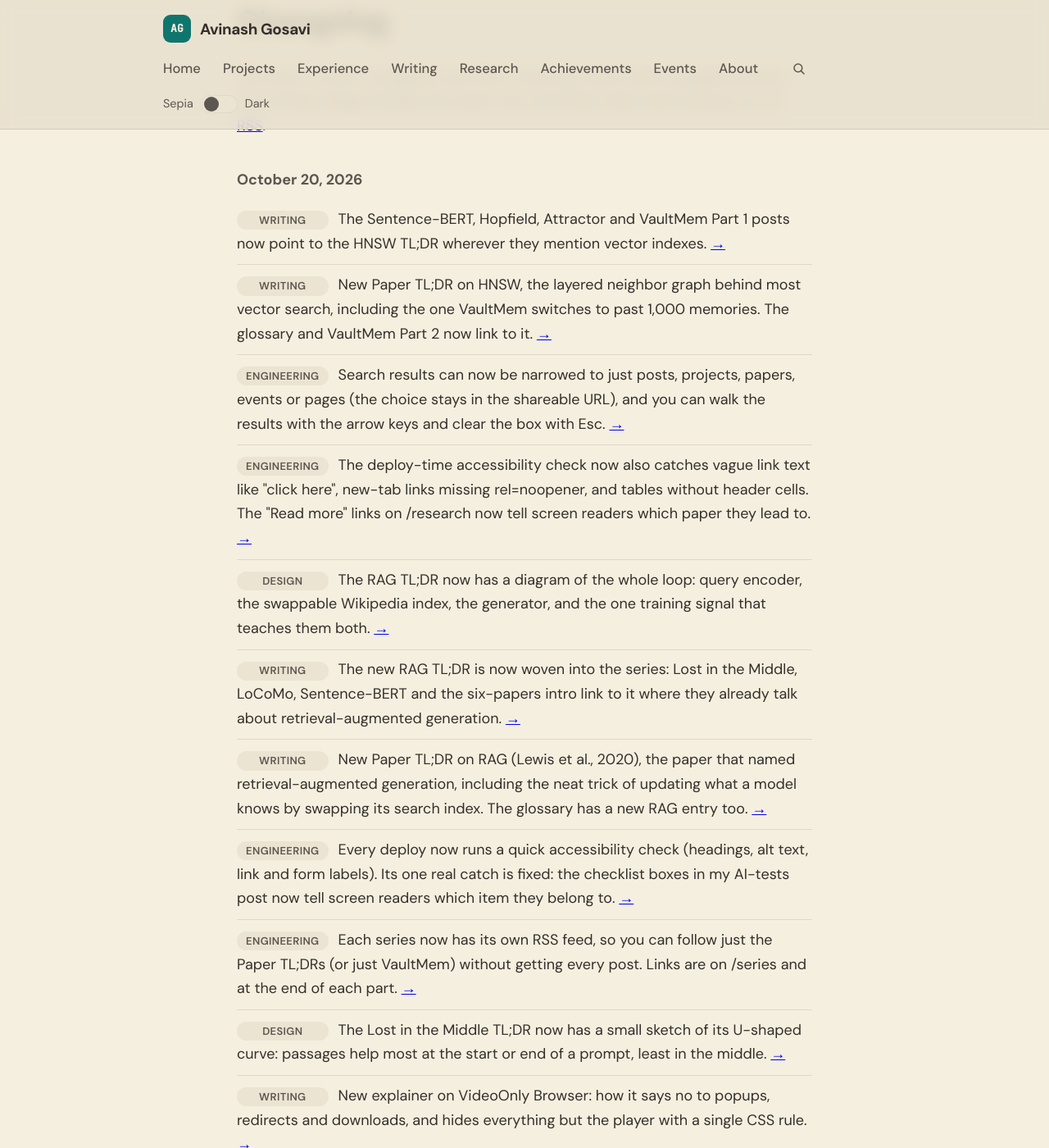
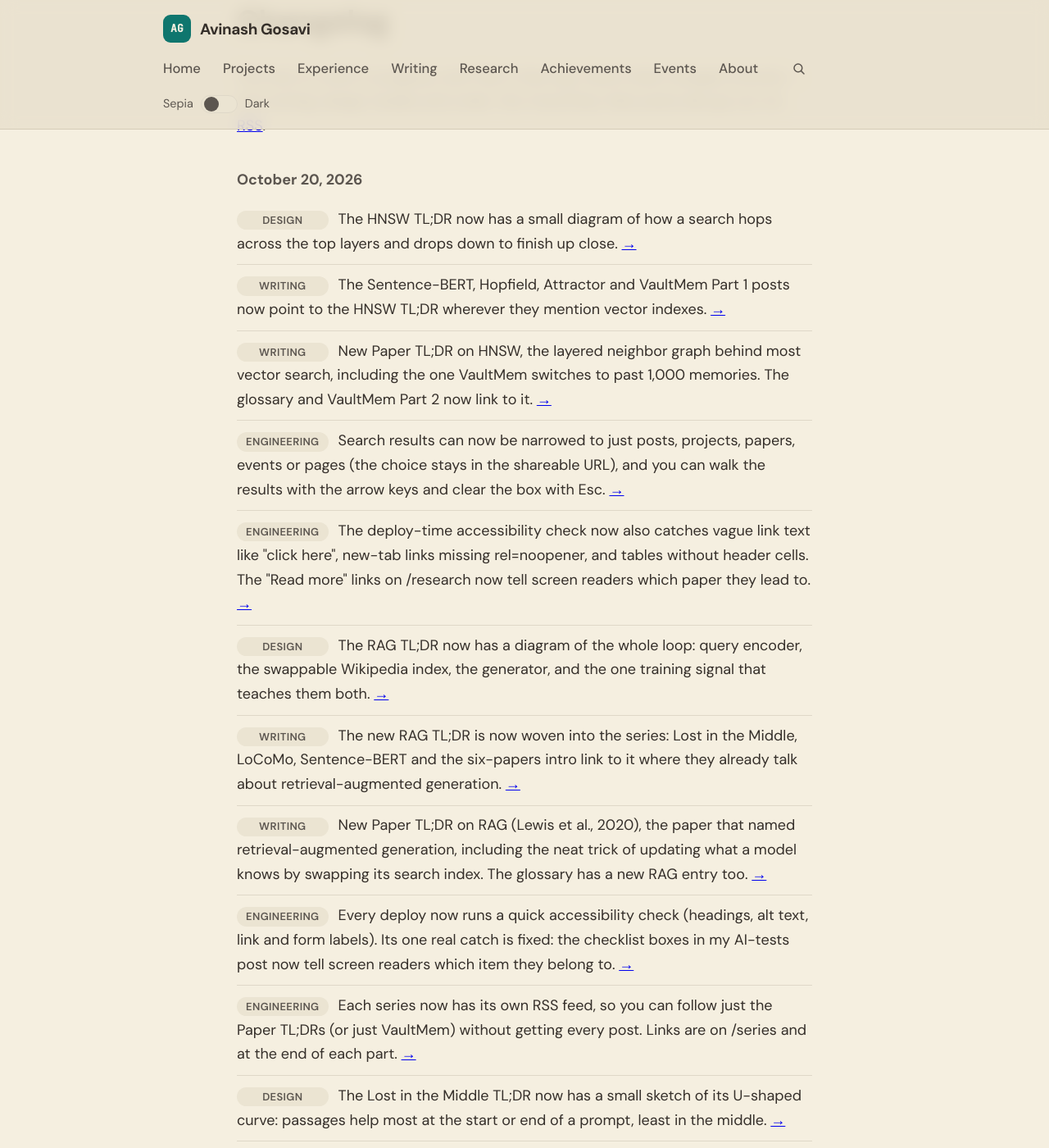
Before and after one commit to aag1091-alt/avinashgosavi.com, a Jekyll site: the page built from changelog.md, in a window 1280 px wide and 1400 px high, scrolled down 213 px. Shown: the whole window at 82% size. Built offline with Jekyll 4.4.1, drawn with Linux system fonts in a browser that asks for light colours.

Commit message:
Design: layered-search diagram on the HNSW TL;DR
Co-Authored-By: Claude <noreply@anthropic.com>

```diff
--- a/_data/changelog.yml
+++ b/_data/changelog.yml
@@ -1,5 +1,9 @@
 # Public changelog shown on /changelog and (latest 3) on the homepage.
 # Newest first. desk: Writing | Design | Engineering
+- date: 2026-10-20
+  desk: Design
+  text: "The HNSW TL;DR now has a small diagram of how a search hops across the top layers and drops down to finish up close."
+  link: /post/paper-tldr-hnsw/
 - date: 2026-10-20
   desk: Writing
   text: "The Sentence-BERT, Hopfield, Attractor and VaultMem Part 1 posts now point to the HNSW TL;DR wherever they mention vector indexes."
--- a/_posts/2026-10-20-paper-tldr-hnsw.md
+++ b/_posts/2026-10-20-paper-tldr-hnsw.md
@@ -29,6 +29,8 @@ The paper describes the idea as a [skip list](https://en.wikipedia.org/wiki/Skip
 - **Insertion.** A new item is placed by running the same descent, then — on each layer from its own top layer down — linking to up to `M` neighbors found by a wider search (`efConstruction`). If a neighbor ends up with too many links, its list is pruned back to a cap.
 - **A smarter way to pick neighbors.** Rather than always linking to the closest candidates, the heuristic keeps a candidate only if it's closer to the new item than to any neighbor already chosen. That spreads links out in different directions, which keeps separate clusters connected — exactly where plain NSW got stuck.
 
+{% include diagrams/hnsw-layered-search.html %}
+
 The knobs the paper discusses are few: `M` (links per item; it suggests roughly 5–48, higher for high-recall or high-dimensional data), `efConstruction` (build quality) and `ef` (search effort). The graph links cost roughly 60–450 bytes per item on top of the vectors themselves.
 
 ## What they found
--- a/assets/css/style.css
+++ b/assets/css/style.css
@@ -909,6 +909,9 @@ input:focus-visible {
 .diagram .dg-axis { fill: none; stroke: var(--text-muted); stroke-width: 1.25; }
 .diagram .dg-dot { fill: var(--accent); stroke: var(--bg); stroke-width: 2; }
 .diagram .dg-head { fill: var(--accent); }
+.diagram .dg-node { fill: var(--code-bg); stroke: var(--text-muted); stroke-width: 1.5; }
+.diagram .dg-edge { stroke: var(--text-muted); stroke-width: 1; }
+.diagram .dg-query { fill: none; stroke: var(--text); stroke-width: 2.5; stroke-linecap: round; }
 .diagram .dg-strong { fill: var(--text); font-size: 16px; font-weight: 700; }
 .diagram .dg-body { fill: var(--text); font-size: 14px; }
 .diagram .dg-agent { fill: var(--text-muted); font-size: 13px; font-style: italic; }
```
Also changed, not shown: _includes/diagrams/hnsw-layered-search.html (added, +75 -0 lines).
